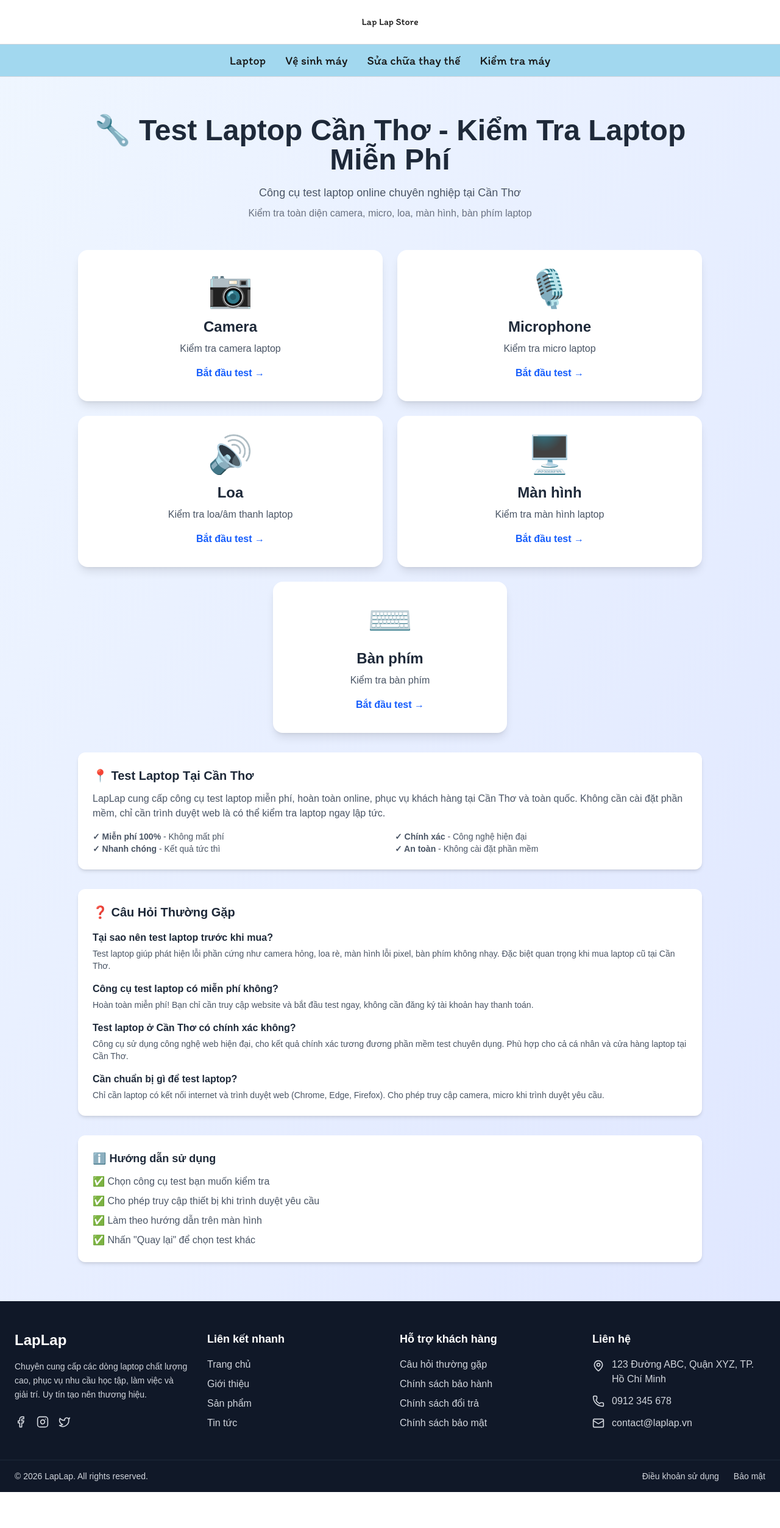
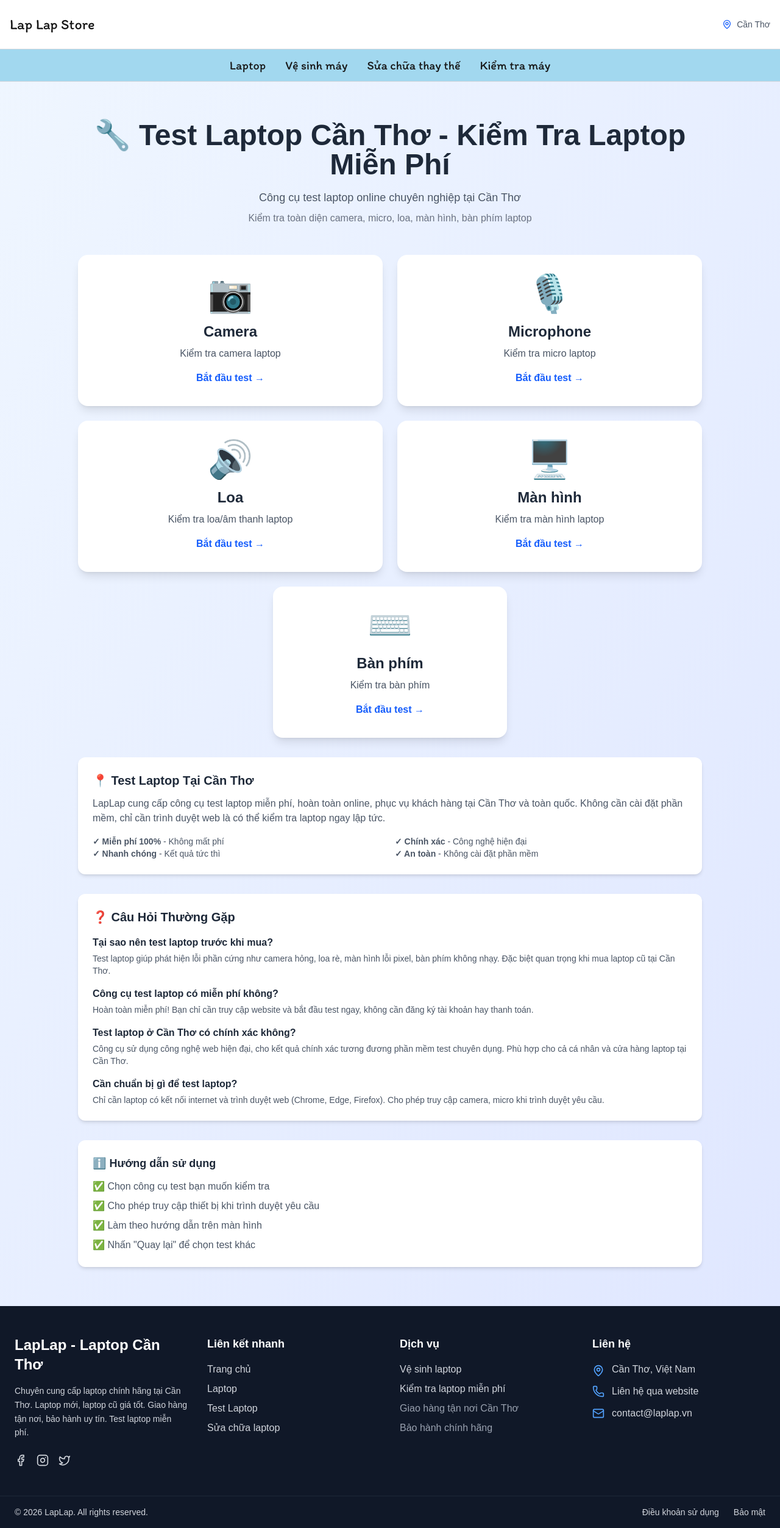
Before and after one commit to tranphihao2k3/LapLap, a Next.js app: page /test in a window 1280 px wide. Shown: the whole page at 61% size. Before the commit the page ends 2447 px from the top, so only its background shows below. Built offline with nearby package versions, Linux system fonts and the light colour scheme.

Commit message:
SEO: Comprehensive local optimization for Cần Thơ market - All pages

```diff
--- a/app/layout.tsx
+++ b/app/layout.tsx
@@ -5,11 +5,11 @@ import type { Metadata } from "next";
 
 export const metadata: Metadata = {
   title: {
-    default: "LapLap - Laptop Cần Thơ | Test & Mua Bán Laptop Uy Tín",
-    template: "%s | LapLap"
+    default: "LapLap - Laptop Cần Thơ | Mua Bán Laptop Chính Hãng Giá Tốt",
+    template: "%s | LapLap Cần Thơ"
   },
-  description: "LapLap - Chuyên mua bán laptop tại Cần Thơ. Công cụ test laptop miễn phí online. Laptop chính hãng, giá tốt, bảo hành uy tín.",
-  keywords: ["laptop cần thơ", "mua laptop", "test laptop", "laptop cũ", "laptop mới", "LapLap"],
+  description: "LapLap - Chuyên laptop tại Cần Thơ. Laptop mới, laptop cũ chính hãng, giá tốt nhất. Giao hàng tận nơi, bảo hành uy tín. Test laptop miễn phí online.",
+  keywords: ["laptop cần thơ", "mua laptop cần thơ", "laptop giá rẻ cần thơ", "test laptop", "laptop cũ cần thơ", "LapLap"],
   authors: [{ name: "LapLap" }],
   icons: {
     icon: "/favicon.ico",
@@ -17,7 +17,9 @@ export const metadata: Metadata = {
   openGraph: {
     type: "website",
     locale: "vi_VN",
-    siteName: "LapLap",
+    siteName: "LapLap - Laptop Cần Thơ",
+    title: "Laptop Cần Thơ - Mua Bán Laptop Chính Hãng",
+    description: "Chuyên laptop tại Cần Thơ. Giao hàng tận nơi, bảo hành uy tín.",
   },
 };
 
--- a/app/page.tsx
+++ b/app/page.tsx
@@ -6,6 +6,7 @@ import Header from "@/components/Header";
 import Footer from "@/components/Footer";
 import ProductCard from "./laptops/ProductCard";
 import { useEffect, useState } from 'react';
+import { MapPin, Truck, Shield, TestTube } from 'lucide-react';
 
 interface LaptopSpec {
   cpu: string;
@@ -48,6 +49,34 @@ export default function HomePage() {
 
   useEffect(() => {
     fetchData();
+
+    // Add structured data for local SEO
+    const script = document.createElement('script');
+    script.type = 'application/ld+json';
+    script.text = JSON.stringify({
+      "@context": "https://schema.org",
+      "@type": "LocalBusiness",
+      "name": "LapLap - Laptop Cần Thơ",
+      "description": "Chuyên laptop chính hãng tại Cần Thơ. Laptop mới, cũ giá tốt. Giao hàng tận nơi, bảo hành uy tín.",
+      "address": {
+        "@type": "PostalAddress",
+        "addressLocality": "Cần Thơ",
+        "addressRegion": "Cần Thơ",
+        "addressCountry": "VN"
+      },
+      "geo": {
+        "@type": "GeoCoordinates",
+        "latitude": "10.0452",
+        "longitude": "105.7469"
+      },
+      "url": "https://laplap.vercel.app",
+      "priceRange": "$$",
+      "areaServed": "Cần Thơ"
+    });
+    document.head.appendChild(script);
+    return () => {
+      document.head.removeChild(script);
+    };
   }, []);
 
   const fetchData = async () => {
@@ -99,15 +128,81 @@ export default function HomePage() {
         ) : (
           <div className="space-y-12">
             {/* Hero Section */}
-            {/* Banner Section */}
             <section className="relative w-full h-[300px] md:h-[400px] lg:h-[500px] rounded-2xl overflow-hidden shadow-2xl">
               <Image
                 src="/banner.jpg"
-                alt="LapLap Store Banner"
+                alt="Laptop Cần Thơ - LapLap Store"
                 fill
                 className="object-cover"
                 priority
               />
+              <div className="absolute inset-0 bg-gradient-to-r from-black/70 to-black/30 flex items-center">
+                <div className="container mx-auto px-8">
+                  <h1 className="text-4xl md:text-5xl lg:text-6xl font-bold text-white mb-4">
+                    Laptop Cần Thơ Chính Hãng
+                  </h1>
+                  <p className="text-xl md:text-2xl text-gray-200 mb-6">
+                    Laptop mới, laptop cũ giá tốt nhất tại Cần Thơ
+                  </p>
+                  <div className="flex flex-wrap gap-4">
+                    <Link
+                      href="/laptops"
+                      className="bg-blue-600 hover:bg-blue-700 text-white px-8 py-3 rounded-lg font-semibold transition-colors"
+                    >
+                      Xem Laptop
+                    </Link>
+                    <Link
+                      href="/test"
+                      className="bg-white hover:bg-gray-100 text-gray-800 px-8 py-3 rounded-lg font-semibold transition-colors"
+                    >
+                      Test Laptop Miễn Phí
+                    </Link>
+                  </div>
+                </div>
+              </div>
+            </section>
+
+            {/* Benefits Section */}
+            <section className="grid grid-cols-1 md:grid-cols-2 lg:grid-cols-4 gap-6">
+              <div className="bg-white p-6 rounded-xl shadow-md hover:shadow-lg transition-shadow">
+                <div className="flex items-center gap-3 mb-3">
+                  <MapPin className="w-8 h-8 text-blue-600" />
+                  <h3 className="font-bold text-lg">Tại Cần Thơ</h3>
+                </div>
+                <p className="text-gray-600 text-sm">
+                  Phục vụ khách hàng tại Cần Thơ và các tỉnh lân cận
+                </p>
+              </div>
+
+              <div className="bg-white p-6 rounded-xl shadow-md hover:shadow-lg transition-shadow">
+                <div className="flex items-center gap-3 mb-3">
+                  <Truck className="w-8 h-8 text-green-600" />
+                  <h3 className="font-bold text-lg">Giao Hàng Tận Nơi</h3>
+                </div>
+                <p className="text-gray-600 text-sm">
+                  Miễn phí giao hàng nội thành Cần Thơ
+                </p>
+              </div>
+
+              <div className="bg-white p-6 rounded-xl shadow-md hover:shadow-lg transition-shadow">
+                <div className="flex items-center gap-3 mb-3">
+                  <Shield className="w-8 h-8 text-purple-600" />
+                  <h3 className="font-bold text-lg">Bảo Hành Uy Tín</h3>
+                </div>
+                <p className="text-gray-600 text-sm">
+                  Bảo hành chính hãng, hỗ trợ tận tâm
+                </p>
+              </div>
+
+              <div className="bg-white p-6 rounded-xl shadow-md hover:shadow-lg transition-shadow">
+                <div className="flex items-center gap-3 mb-3">
+                  <TestTube className="w-8 h-8 text-orange-600" />
+                  <h3 className="font-bold text-lg">Test Miễn Phí</h3>
+                </div>
+                <p className="text-gray-600 text-sm">
+                  Công cụ test laptop online miễn phí
+                </p>
+              </div>
             </section>
 
             {/* Categories */}
--- /dev/null
+++ b/app/sua-chua-laptop/metadata.ts
@@ -0,0 +1,11 @@
+import { Metadata } from 'next';
+
+export const metadata: Metadata = {
+    title: 'Sửa Chữa Laptop Cần Thơ - Thay Thế Linh Kiện Chuyên Nghiệp',
+    description: 'Dịch vụ sửa chữa laptop tại Cần Thơ. Sửa lỗi nguồn, màn hình, bàn phím, thay linh kiện lấy liền. Bảo hành uy tín, giá rẻ.',
+    keywords: ['sửa laptop cần thơ', 'sửa chữa laptop', 'thay linh kiện laptop', 'sửa laptop giá rẻ cần thơ'],
+    openGraph: {
+        title: 'Sửa Chữa Laptop Cần Thơ - LapLap',
+        description: 'Sửa chữa laptop chuyên nghiệp tại Cần Thơ. Lấy liền, bảo hành uy tín.',
+    },
+};
--- /dev/null
+++ b/app/ve-sinh-laptop/metadata.ts
@@ -0,0 +1,11 @@
+import { Metadata } from 'next';
+
+export const metadata: Metadata = {
+    title: 'Vệ Sinh Laptop Cần Thơ - Bảo Dưỡng Laptop Chuyên Nghiệp',
+    description: 'Dịch vụ vệ sinh laptop tại Cần Thơ. Thay keo tản nhiệt, vệ sinh quạt, làm mát laptop. Giá từ 150K, bảo hành uy tín.',
+    keywords: ['vệ sinh laptop cần thơ', 'bảo dưỡng laptop', 'thay keo tản nhiệt', 'vệ sinh laptop giá rẻ'],
+    openGraph: {
+        title: 'Vệ Sinh Laptop Cần Thơ - LapLap',
+        description: 'Vệ sinh laptop chuyên nghiệp tại Cần Thơ. Giá từ 150K.',
+    },
+};
--- a/components/Footer.tsx
+++ b/components/Footer.tsx
@@ -12,9 +12,9 @@ const Footer = () => {
 
                     {/* Brand Column */}
                     <div className="space-y-4">
-                        <h2 className="text-2xl font-bold text-white">LapLap</h2>
+                        <h2 className="text-2xl font-bold text-white">LapLap - Laptop Cần Thơ</h2>
                         <p className="text-sm leading-relaxed">
-                            Chuyên cung cấp các dòng laptop chất lượng cao, phục vụ nhu cầu học tập, làm việc và giải trí. Uy tín tạo nên thương hiệu.
+                            Chuyên cung cấp laptop chính hãng tại Cần Thơ. Laptop mới, laptop cũ giá tốt. Giao hàng tận nơi, bảo hành uy tín. Test laptop miễn phí.
                         </p>
                         <div className="flex space-x-4 pt-2">
                             <a href="#" className="hover:text-white transition-colors">
@@ -37,32 +37,32 @@ const Footer = () => {
                                 <Link href="/" className="hover:text-blue-400 transition-colors">Trang chủ</Link>
                             </li>
                             <li>
-                                <Link href="/about" className="hover:text-blue-400 transition-colors">Giới thiệu</Link>
+                                <Link href="/laptops" className="hover:text-blue-400 transition-colors">Laptop</Link>
                             </li>
                             <li>
-                                <Link href="/products" className="hover:text-blue-400 transition-colors">Sản phẩm</Link>
+                                <Link href="/test" className="hover:text-blue-400 transition-colors">Test Laptop</Link>
                             </li>
                             <li>
-                                <Link href="/blog" className="hover:text-blue-400 transition-colors">Tin tức</Link>
+                                <Link href="/sua-chua-laptop" className="hover:text-blue-400 transition-colors">Sửa chữa laptop</Link>
                             </li>
                         </ul>
                     </div>
 
                     {/* Customer Service Column */}
                     <div>
-                        <h3 className="text-lg font-semibold text-white mb-4">Hỗ trợ khách hàng</h3>
+                        <h3 className="text-lg font-semibold text-white mb-4">Dịch vụ</h3>
                         <ul className="space-y-2">
                             <li>
-                                <Link href="/faq" className="hover:text-blue-400 transition-colors">Câu hỏi thường gặp</Link>
+                                <Link href="/ve-sinh-laptop" className="hover:text-blue-400 transition-colors">Vệ sinh laptop</Link>
                             </li>
                             <li>
-                                <Link href="/policy/warranty" className="hover:text-blue-400 transition-colors">Chính sách bảo hành</Link>
+                                <Link href="/test" className="hover:text-blue-400 transition-colors">Kiểm tra laptop miễn phí</Link>
                             </li>
                             <li>
-                                <Link href="/policy/return" className="hover:text-blue-400 transition-colors">Chính sách đổi trả</Link>
+                                <span className="text-gray-400">Giao hàng tận nơi Cần Thơ</span>
                             </li>
                             <li>
-                                <Link href="/policy/privacy" className="hover:text-blue-400 transition-colors">Chính sách bảo mật</Link>
+                                <span className="text-gray-400">Bảo hành chính hãng</span>
                             </li>
                         </ul>
                     </div>
@@ -72,15 +72,15 @@ const Footer = () => {
                         <h3 className="text-lg font-semibold text-white mb-4">Liên hệ</h3>
                         <ul className="space-y-3">
                             <li className="flex items-start space-x-3">
-                                <MapPin size={20} className="mt-1 flex-shrink-0" />
-                                <span>123 Đường ABC, Quận XYZ, TP. Hồ Chí Minh</span>
+                                <MapPin size={20} className="mt-1 flex-shrink-0 text-blue-400" />
+                                <span>Cần Thơ, Việt Nam</span>
                             </li>
                             <li className="flex items-center space-x-3">
-                                <Phone size={20} className="flex-shrink-0" />
-                                <span>0912 345 678</span>
+                                <Phone size={20} className="flex-shrink-0 text-blue-400" />
+                                <span>Liên hệ qua website</span>
                             </li>
                             <li className="flex items-center space-x-3">
-                                <Mail size={20} className="flex-shrink-0" />
+                                <Mail size={20} className="flex-shrink-0 text-blue-400" />
                                 <span>contact@laplap.vn</span>
                             </li>
                         </ul>
--- a/components/Header.tsx
+++ b/components/Header.tsx
@@ -1,19 +1,28 @@
 import Link from "next/link";
 import Image from "next/image";
 import { Itim } from "next/font/google";
+import { MapPin } from "lucide-react";
+
 const itim = Itim({
     subsets: ["latin", "vietnamese"],
     weight: "400",
     display: "swap",
 });
+
 export default function Header() {
     return (
         <header className="w-full">
             {/* Logo */}
-            <div className="bg-white py-6 flex justify-center">
-                <Link href="/" className={itim.className}>
-                    Lap Lap Store
-                </Link>
+            <div className="bg-white py-6">
+                <div className="container mx-auto flex justify-between items-center px-4">
+                    <Link href="/" className={itim.className + " text-2xl font-bold"}>
+                        Lap Lap Store
+                    </Link>
+                    <div className="flex items-center gap-2 text-sm text-gray-600">
+                        <MapPin className="w-4 h-4 text-blue-600" />
+                        <span className="font-medium">Cần Thơ</span>
+                    </div>
+                </div>
             </div>
 
             {/* Menu */}
```
Also changed, not shown: app/nang-cap/metadata.ts (added, +11 -0 lines).
